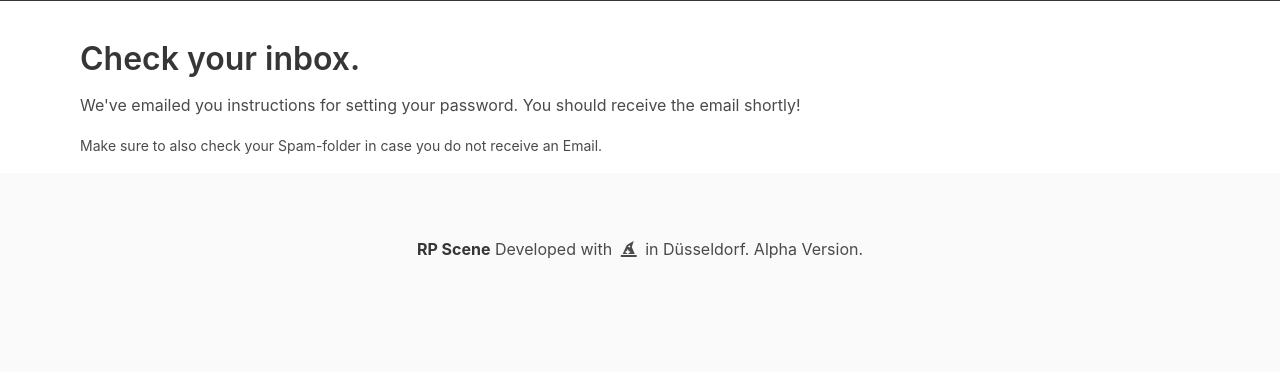
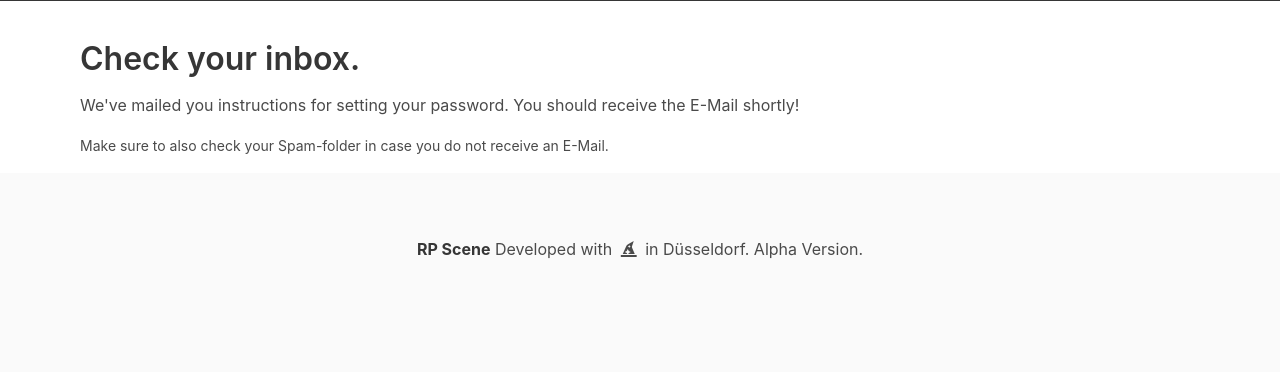
Before and after one commit to Phaetec/rpscene, a Django app: a page that uses templates/registration/password_reset_done.html in a window 1280 px wide. Shown: the part 260-632 px from the top of the page. Run offline with Django 3.2, Linux system fonts and the light colour scheme; style sheets or scripts are compiled from the project's sources; some libraries are stand-ins or nearby versions.

Commit message:
Make spelling of E-Mail uniform

```diff
--- a/templates/registration/password_reset_done.html
+++ b/templates/registration/password_reset_done.html
@@ -4,8 +4,8 @@
     <div class="columns content">
         <div class="column">
             <h1>Check your inbox.</h1>
-            <p>We've emailed you instructions for setting your password. You should receive the email shortly!</p>
-            <small class="small">Make sure to also check your Spam-folder in case you do not receive an Email.
+            <p>We've mailed you instructions for setting your password. You should receive the E-Mail shortly!</p>
+            <small class="small">Make sure to also check your Spam-folder in case you do not receive an E-Mail.
             </small>
         </div>
     </div>
--- a/templates/registration/password_reset_email.html
+++ b/templates/registration/password_reset_email.html
@@ -1,5 +1,5 @@
 {% load i18n %}{% autoescape off %}
-{% blocktrans %}You're receiving this email because you requested a password reset
+    {% blocktrans %}You're receiving this E-Mail because you requested a password reset
         for your user account at {{ site_name }}.{% endblocktrans %}
 
     {% trans "Please go to the following page and choose a new password:" %}
--- a/templates/registration/password_reset_form.html
+++ b/templates/registration/password_reset_form.html
@@ -5,7 +5,7 @@
     <div class="columns content" style="max-width:800px;margin: auto;">
         <div class="column">
             <h1>Forgot your password?</h1>
-            <p>Enter your email address below, and we'll email instructions for setting a new one.</p>
+            <p>Enter your E-Mail address below, and we'll mail instructions for setting a new one.</p>
 
             <form method="POST">
                 {% csrf_token %}
```
Lines whose indentation alone changed are shown as unchanged.
